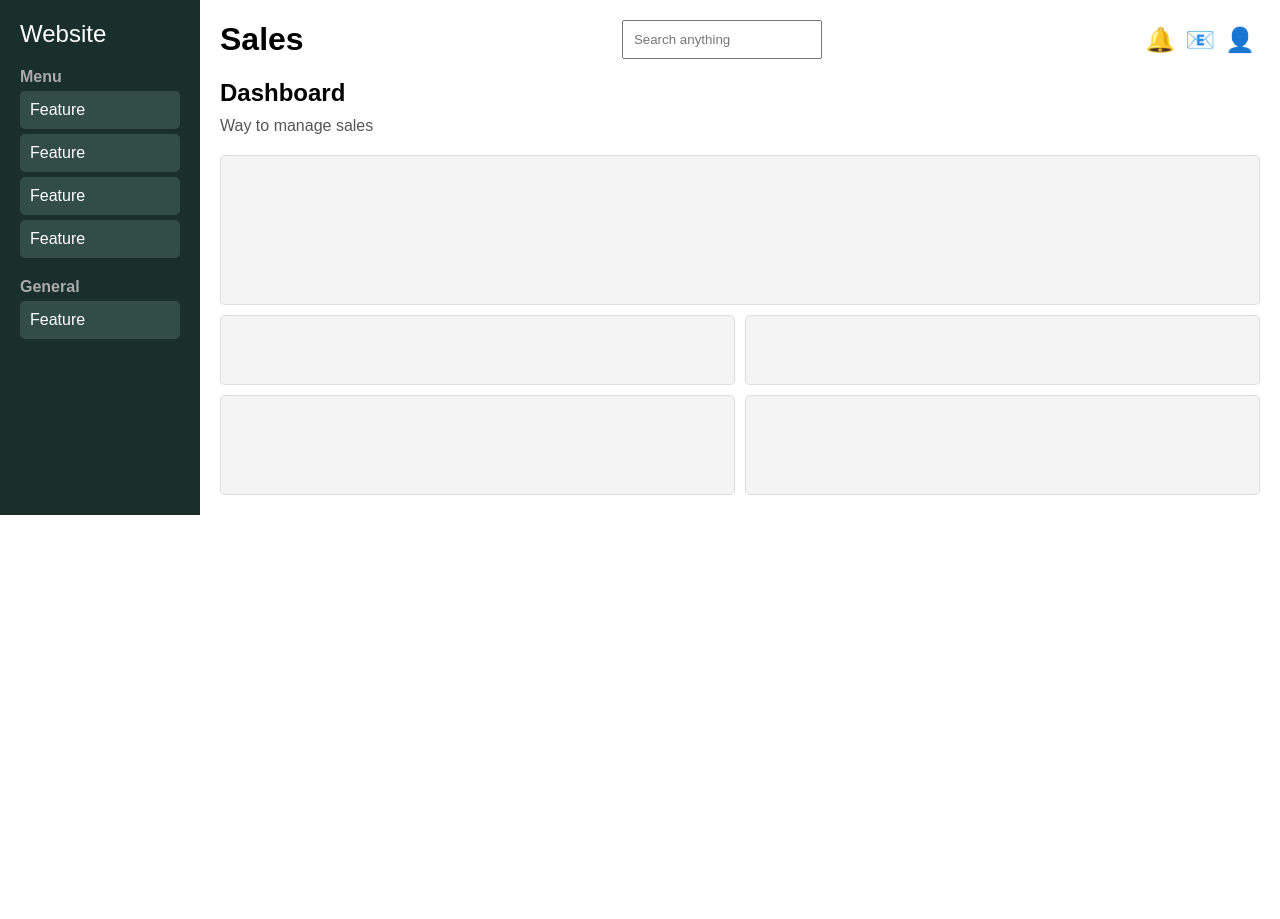
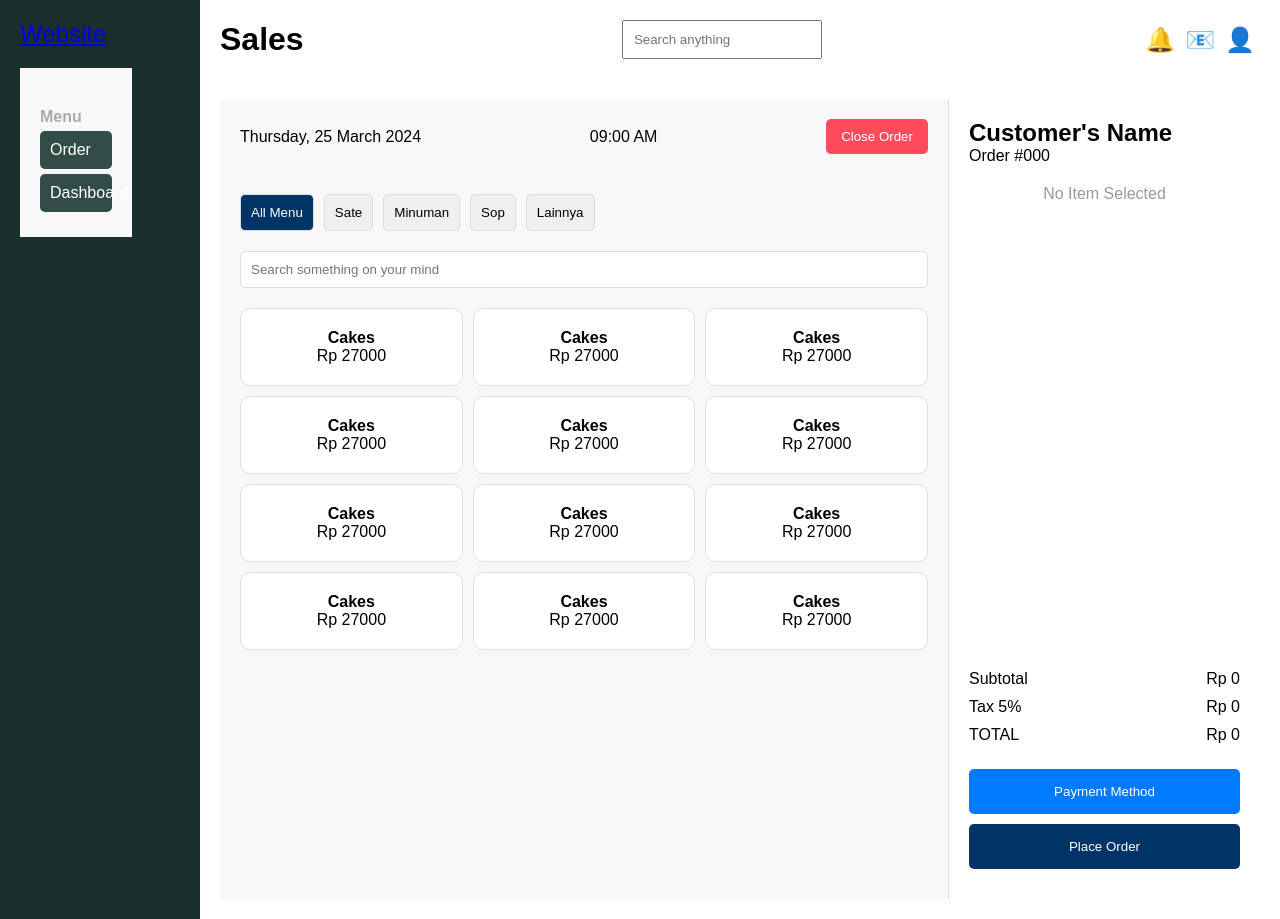
Before and after one commit to FauzanIkhsani04/kasir-digital, a React (Create React App) app: page /order in a window 1280 px wide. Before the commit the page ends 800 px from the top, so only its background shows below. Built offline with nearby package versions, Linux system fonts and the light colour scheme.

Commit message:
order page

```diff
--- a/package.json
+++ b/package.json
@@ -10,7 +10,8 @@
     "lucide-react": "^0.454.0",
     "react": "^18.3.1",
     "react-dom": "^18.3.1",
-    "react-scripts": "5.0.1",
+    "react-router-dom": "^6.28.0",
+    "react-scripts": "^5.0.1",
     "web-vitals": "^2.1.4"
   },
   "scripts": {
--- a/src/App.js
+++ b/src/App.js
@@ -1,19 +1,26 @@
-// src/App.js
 import React from "react";
+import { BrowserRouter as Router, Routes, Route } from "react-router-dom";
 import Sidebar from "../src/dashboard/sidebar.jsx";
 import Header from "../src/dashboard/header.jsx";
 import Dashboard from "../src/dashboard/dashboard.jsx";
+import Order from "../src/order/order.jsx"; // Import your Order page
 import "./App.css";
 
 function App() {
   return (
+    <Router>
       <div className="container">
         <Sidebar />
         <main className="content">
           <Header />
-        <Dashboard />
+          {/* Define the Routes for your app */}
+          <Routes>
+            <Route path="/" element={<Dashboard />} />
+            <Route path="/order" element={<Order />} />
+          </Routes>
         </main>
       </div>
+    </Router>
   );
 }
 
--- /dev/null
+++ b/src/assets/order.css
@@ -0,0 +1,133 @@
+.app {
+  display: flex;
+  height: 100vh;
+}
+
+.menu {
+  width: 70%;
+  padding: 20px;
+  background-color: #f8f8f8;
+  display: flex;
+  flex-direction: column;
+}
+
+.header {
+  display: flex;
+  justify-content: space-between;
+  align-items: center;
+  margin-bottom: 20px;
+}
+
+.date,
+.time {
+  font-size: 16px;
+}
+
+.close-order {
+  background-color: #ff4b5c;
+  color: white;
+  border: none;
+  padding: 10px 15px;
+  border-radius: 5px;
+  cursor: pointer;
+}
+
+.categories {
+  display: flex;
+  gap: 10px;
+  margin-bottom: 20px;
+}
+
+.category {
+  padding: 10px;
+  border: 1px solid #ddd;
+  border-radius: 5px;
+  cursor: pointer;
+}
+
+.category.active {
+  background-color: #003366;
+  color: white;
+}
+
+.search {
+  padding: 10px;
+  margin-bottom: 20px;
+  border: 1px solid #ddd;
+  border-radius: 5px;
+}
+
+.menu-items {
+  display: grid;
+  grid-template-columns: repeat(3, 1fr);
+  gap: 10px;
+}
+
+.menu-item {
+  background-color: white;
+  padding: 20px;
+  border: 1px solid #ddd;
+  border-radius: 10px;
+  cursor: pointer;
+  text-align: center;
+}
+
+.item-name {
+  font-weight: bold;
+}
+
+.order-summary {
+  width: 30%;
+  padding: 20px;
+  border-left: 1px solid #ddd;
+  display: flex;
+  flex-direction: column;
+}
+
+.order-header {
+  margin-bottom: 20px;
+}
+
+.order-details {
+  flex-grow: 1;
+  margin-bottom: 20px;
+}
+
+.order-item {
+  display: flex;
+  justify-content: space-between;
+  padding: 10px 0;
+  border-bottom: 1px solid #eee;
+}
+
+.no-items {
+  text-align: center;
+  color: #999;
+}
+
+.summary {
+  margin-bottom: 20px;
+}
+
+.subtotal,
+.tax,
+.total {
+  display: flex;
+  justify-content: space-between;
+  padding: 5px 0;
+}
+
+.payment-btn,
+.place-order {
+  background-color: #003366;
+  color: white;
+  border: none;
+  padding: 15px;
+  margin-bottom: 10px;
+  border-radius: 5px;
+  cursor: pointer;
+}
+
+.payment-btn {
+  background-color: #007bff;
+}
--- a/src/dashboard/sidebar.jsx
+++ b/src/dashboard/sidebar.jsx
@@ -1,31 +1,22 @@
-// src/components/Sidebar.js
 import React from "react";
-import "../assets/sidebar.css"; // You can create this file for specific Sidebar styles
+import { Link } from "react-router-dom"; // Import Link
+import "../assets/sidebar.css";
+import "../dashboard/dashboard.jsx";
 
 const Sidebar = () => {
   return (
     <aside className="sidebar">
-      <div className="logo">Website</div>
+      <div className="logo">
+        <a href="/dashboard">Website</a>
+      </div>
       <nav className="menu">
         <h3>Menu</h3>
         <ul>
           <li>
-            <a href="#">Feature</a>
+            <Link to="/order">Order</Link> {/* Use Link for navigation */}
           </li>
           <li>
-            <a href="#">Feature</a>
-          </li>
-          <li>
-            <a href="#">Feature</a>
-          </li>
-          <li>
-            <a href="#">Feature</a>
-          </li>
-        </ul>
-        <h3>General</h3>
-        <ul>
-          <li>
-            <a href="#">Feature</a>
+            <Link to="/">Dashboard</Link>
           </li>
         </ul>
       </nav>
--- /dev/null
+++ b/src/order/order.jsx
@@ -0,0 +1,95 @@
+import React, { useState } from "react";
+import "../assets/order.css";
+
+const Order = () => {
+  const [selectedItems, setSelectedItems] = useState([]);
+  const menuItems = Array(12).fill({ name: "Cakes", price: 27000 });
+
+  const handleAddItem = (item) => {
+    setSelectedItems([...selectedItems, item]);
+  };
+
+  const handleClearOrder = () => {
+    setSelectedItems([]);
+  };
+
+  const subtotal = selectedItems.reduce((acc, item) => acc + item.price, 0);
+  const tax = subtotal * 0.05;
+  const total = subtotal + tax;
+
+  return (
+    <div className="app">
+      {/* Left Panel: Menu Items */}
+      <div className="menu">
+        <div className="header">
+          <div className="date">Thursday, 25 March 2024</div>
+          <div className="time">09:00 AM</div>
+          <button className="close-order" onClick={handleClearOrder}>
+            Close Order
+          </button>
+        </div>
+
+        <div className="categories">
+          <button className="category active">All Menu</button>
+          <button className="category">Sate</button>
+          <button className="category">Minuman</button>
+          <button className="category">Sop</button>
+          <button className="category">Lainnya</button>
+        </div>
+
+        <input className="search" type="text" placeholder="Search something on your mind" />
+
+        <div className="menu-items">
+          {menuItems.map((item, index) => (
+            <div className="menu-item" key={index} onClick={() => handleAddItem(item)}>
+              <div className="item-name">{item.name}</div>
+              <div className="item-price">Rp {item.price}</div>
+            </div>
+          ))}
+        </div>
+      </div>
+
+      {/* Right Panel: Order Summary */}
+      <div className="order-summary">
+        <div className="order-header">
+          <h2>Customer's Name</h2>
+          <div>Order #000</div>
+        </div>
+
+        <div className="order-details">
+          {selectedItems.length > 0 ? (
+            selectedItems.map((item, index) => (
+              <div className="order-item" key={index}>
+                <span>{item.name}</span>
+                <span>Rp {item.price}</span>
+              </div>
+            ))
+          ) : (
+            <div className="no-items">No Item Selected</div>
+          )}
+        </div>
+
+        {/* Order Summary */}
+        <div className="summary">
+          <div className="subtotal">
+            <span>Subtotal</span>
+            <span>Rp {subtotal}</span>
+          </div>
+          <div className="tax">
+            <span>Tax 5%</span>
+            <span>Rp {tax}</span>
+          </div>
+          <div className="total">
+            <span>TOTAL</span>
+            <span>Rp {total}</span>
+          </div>
+        </div>
+
+        <button className="payment-btn">Payment Method</button>
+        <button className="place-order">Place Order</button>
+      </div>
+    </div>
+  );
+};
+
+export default Order;
```
Also changed, not shown: 1 other file (tests, documents, lock files or other folders). Lines whose indentation alone changed are shown as unchanged.
